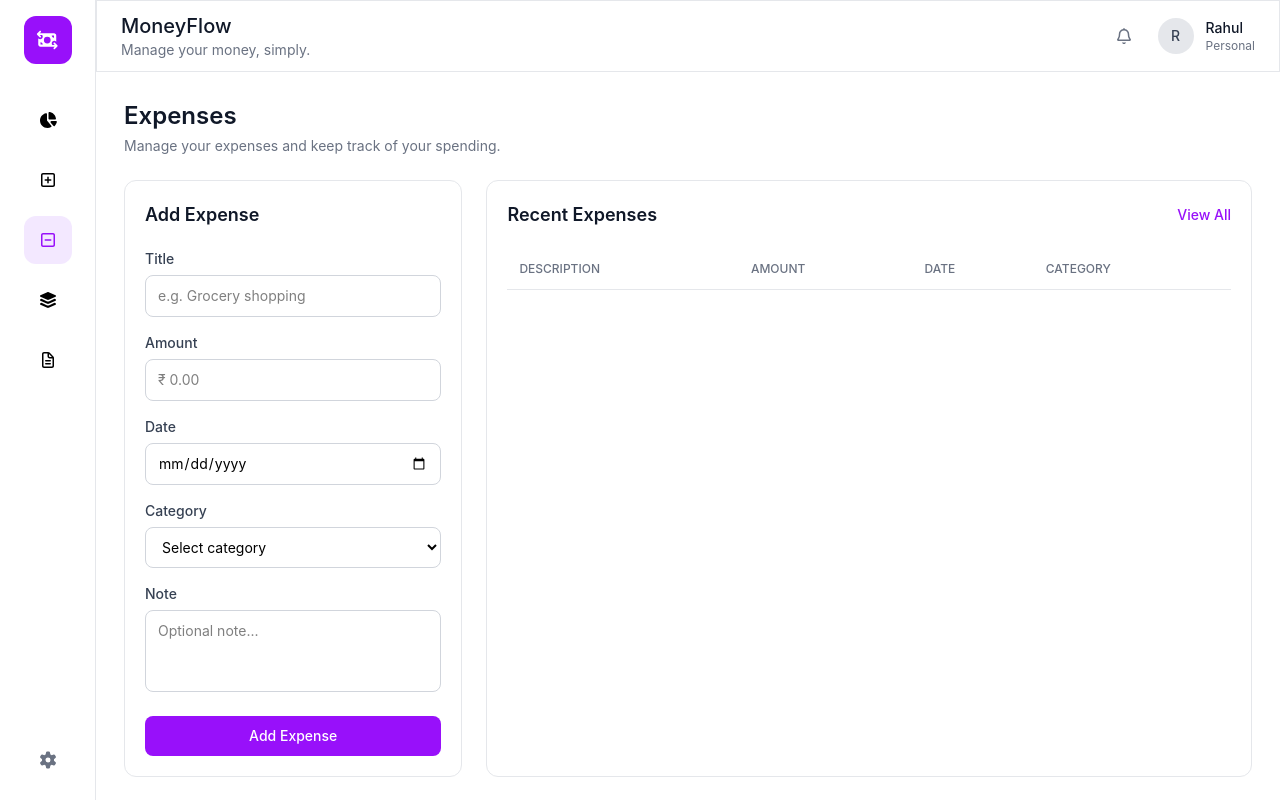
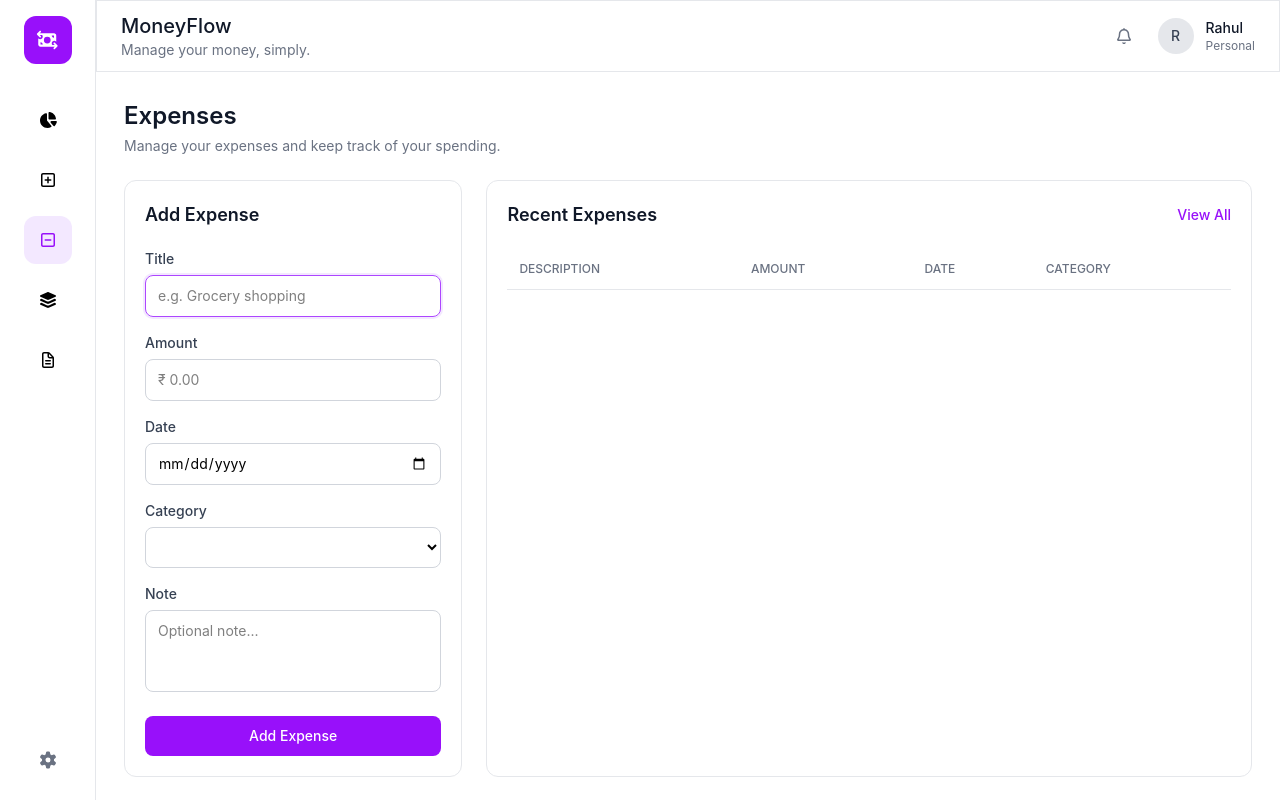
Before and after one commit to geeksrahul/MONEYFLOW, a React (Vite) app: page /expenses in a window 1280 px wide. Built offline with nearby package versions, Linux system fonts and the light colour scheme.

Commit message:
feat: apply context-based state management

```diff
--- /dev/null
+++ b/src/contexts/categories.jsx
@@ -0,0 +1,29 @@
+import { useContext, createContext } from "react";
+import {useCategoryData} from "../hooks";
+
+// define context
+const CategoriesContext = createContext({
+    categories : [],
+    addCategory : () => {},
+    removeCategory : () => {},
+    updateCategory : () => {},
+});
+
+// define context provider
+const CategoriesContextProvider = ({children}) => {
+    const {categories, addCategory, removeCategory, updateCategory } = useCategoryData();
+    return (
+        <CategoriesContext.Provider value={{categories, addCategory, removeCategory, updateCategory}}>
+            {children}
+        </CategoriesContext.Provider>
+    )
+}
+
+// abstraction layer for using category
+const useCategory = () => useContext(CategoriesContext);
+
+// exporting
+export {
+    CategoriesContextProvider,
+    useCategory
+}
--- /dev/null
+++ b/src/contexts/expenses.jsx
@@ -0,0 +1,26 @@
+import { createContext, useContext } from "react";
+import { useExpenseData } from "../hooks";
+
+// define context
+const ExpensesContext = createContext({
+    expenses : [],
+    addExpense : () => {},
+    updateExpense : () => {},
+    removeExpense : () => {},
+})
+
+// define context provider
+const ExpensesContextProvider = ({children}) => {
+    const {expenses, addExpense, removeExpense, updateExpense} = useExpenseData();
+    return(
+        <ExpensesContext.Provider value={{expenses, addExpense, updateExpense, removeExpense}}>
+            {children}
+        </ExpensesContext.Provider>
+    );
+}
+
+// abstraction layer for using category
+const useExpenses = () => useContext(ExpensesContext);
+
+// exporting
+export {useExpenses, ExpensesContextProvider}
--- /dev/null
+++ b/src/contexts/incomes.jsx
@@ -0,0 +1,22 @@
+import { createContext, useContext } from "react";
+import { useIncomeData } from "../hooks";
+
+const IncomesContext = createContext({
+    incomes : [],
+    addIncome : ()=>{},
+    removeIncome : ()=>{},
+    updateIncome : ()=>{},
+})
+
+const IncomesContextProvider = ({children}) => {
+    const {incomes, addIncome, removeIncome, updateIncome} = useIncomeData();
+    return (
+        <IncomesContext.Provider value={{incomes, addIncome, removeIncome, updateIncome}}>
+            {children}
+        </IncomesContext.Provider>
+    );
+}
+
+const useIncomes = () => useContext(IncomesContext)
+
+export {IncomesContextProvider, useIncomes}
--- /dev/null
+++ b/src/contexts/index.js
@@ -0,0 +1,12 @@
+import { IncomesContextProvider, useIncomes } from "./incomes";
+import { ExpensesContextProvider, useExpenses } from "./expenses";
+import { CategoriesContextProvider, useCategory } from "./categories";
+
+export {
+    useIncomes,
+    useExpenses,
+    useCategory,
+    IncomesContextProvider,
+    ExpensesContextProvider,
+    CategoriesContextProvider,
+}
--- a/src/hooks/useCategoryData.js
+++ b/src/hooks/useCategoryData.js
@@ -7,7 +7,7 @@ function useCategoryData() {
     useEffect(()=>{
         saveData()
     }, [categories])
-
+    // add, update, delete
     function addCategory(category) {
         setCategories(prev => [...prev, category])
     }
@@ -17,12 +17,14 @@ function useCategoryData() {
     function updateCategory(id, newCategory) {
         setCategories(prev => prev.map(category => category.id === id ? newCategory : category))
     }
+    // save & load
     function saveData() {
         localStorage.setItem("categories", JSON.stringify(categories))
     }
     function loadData() {
         return JSON.parse(localStorage.getItem("categories") ?? "[]")
     }
+    // returning state and method
     return {categories, addCategory, removeCategory, updateCategory};
 }
 
--- a/src/pages/Categories.jsx
+++ b/src/pages/Categories.jsx
@@ -1,15 +1,24 @@
-import { useEffect, useState } from "react";
-import { useCategoryData } from "../hooks";
+import { useEffect, useRef, useState } from "react";
 import CategoryCard from "../components/cards/CategoryCard";
+import { useCategory } from "../contexts";
+
 const Categories = () => {
-    const {categories, addCategory} = useCategoryData()
+    const {categories, addCategory} = useCategory();
 
     const [title, setTitle] = useState("");
     const [type, setType] = useState("");
 
+    const focusInput = useRef()
+
     useEffect(()=>{
         document.title = "Categories | MoneyFlow";
+        focusInput.current.focus();
     }, []);
+
+    const cleanUp = () => {
+        setTitle("");
+        setType("");
+    }
 
     const handleFormSubmit = (e) => {
         e.preventDefault()
@@ -18,6 +27,8 @@ const Categories = () => {
             title,
             type
         })
+        cleanUp();
+        focusInput.current.focus();
     }
 
     return (
@@ -66,6 +77,7 @@ const Categories = () => {
                                 onChange={(e)=>{
                                     setTitle(e.target.value)
                                 }}
+                                ref={focusInput}
                             />
                         </div>
 
--- a/src/pages/Expenses.jsx
+++ b/src/pages/Expenses.jsx
@@ -1,19 +1,31 @@
-import { useEffect, useState } from "react";
-import { useExpenseData } from "../hooks";
+import { useEffect, useRef, useState } from "react";
 import { ExpenseDataRow } from "../components/data";
+import { useCategory, useExpenses } from "../contexts";
 
 const Expense = () => {
-    const {expenses, addExpense} = useExpenseData()
+    const {expenses, addExpense} = useExpenses();
+    const {categories} = useCategory();
 
-        const [title, setTitle] = useState("");
-        const [amount, setAmount] = useState("");
-        const [date, setDate] = useState("");
-        const [category, setCategory] = useState("");
-        const [note, setNote] = useState("");
+    const [title, setTitle] = useState("");
+    const [amount, setAmount] = useState("");
+    const [date, setDate] = useState("");
+    const [category, setCategory] = useState("");
+    const [note, setNote] = useState("");
+
+    const focusInput = useRef()
 
     useEffect(()=>{
         document.title = "Expenses | MoneyFlow";
+        focusInput.current.focus()
     }, []);
+
+    const cleanUp = () => {
+        setTitle("");
+        setAmount("");
+        setDate("");
+        setCategory("");
+        setNote("");
+    }
 
     const handleFormSubmit = (e) => {
         e.preventDefault()
@@ -25,6 +37,8 @@ const Expense = () => {
             category,
             note
         })
+        cleanUp();
+        focusInput.current.focus()
     }
     return (
         <section className="h-full p-2">
@@ -72,6 +86,7 @@ const Expense = () => {
                                 onChange={(e)=>{
                                     setTitle(e.target.value)
                                 }}
+                                ref={focusInput}
                             />
                         </div>
 
@@ -133,13 +148,12 @@ const Expense = () => {
                                     setCategory(e.target.value)
                                 }}
                             >
-                                <option value="">Select category</option>
-                                <option value="food">Food</option>
-                                <option value="shopping">Shopping</option>
-                                <option value="transport">Transport</option>
-                                <option value="bills">Bills</option>
-                                <option value="entertainment">Entertainment</option>
-                                <option value="other">Other</option>
+                                {categories
+                                    .filter(category => category.type === "expense")
+                                    .map((category) => (
+                                        <option value={category.id} key={category.id}> {category.title} </option>
+                                    ))
+                                }
                             </select>
                         </div>
 
--- a/src/pages/Income.jsx
+++ b/src/pages/Income.jsx
@@ -1,17 +1,30 @@
-import { useEffect, useState } from "react";
-import { useIncomeData } from "../hooks";
+import { useEffect, useState, useRef } from "react";
 import { IncomeDataRow } from "../components/data";
+import { useCategory, useIncomes } from "../contexts";
+
 const Income = () => {
-    const {incomes, addIncome} = useIncomeData();
+    const {incomes, addIncome} = useIncomes();
+    const {categories} = useCategory();
     const [title, setTitle] = useState("");
     const [amount, setAmount] = useState("");
     const [date, setDate] = useState("");
     const [category, setCategory] = useState("");
     const [note, setNote] = useState("");
 
+    const focusInput = useRef()
     useEffect(()=>{
         document.title = "Incomes | MoneyFlow";
+        focusInput.current.focus()
     }, []);
+
+
+    const cleanUp = () => {
+        setTitle("");
+        setAmount("");
+        setDate("");
+        setCategory("");
+        setNote("");
+    }
 
     const handleFormSubmit = (e) => {
         e.preventDefault();
@@ -23,6 +36,8 @@ const Income = () => {
             category,
             note
         });
+        cleanUp();
+        focusInput.current.focus();
     }
     return (
         <section className="h-full p-2">
@@ -68,8 +83,9 @@ const Income = () => {
                                 className="rounded-lg border border-gray-300 px-3 py-2.5 text-sm outline-none focus:border-purple-500 focus:ring-2 focus:ring-purple-100"
                                 value={title}
                                 onChange={(e) => {
-                                    setSource(e.target.value);
+                                    setTitle(e.target.value);
                                 }}
+                                ref={focusInput}
                             />
                         </div>
 
@@ -131,11 +147,14 @@ const Income = () => {
                                     setCategory(e.target.value);
                                 }}
                             >
-                                <option value="">Select category</option>
-                                <option value="salary">Salary</option>
-                                <option value="freelance">Freelance</option>
-                                <option value="investment">Investment</option>
-                                <option value="other">Other</option>
+
+                                {
+                                    categories
+                                    .filter(category => category.type === "income")
+                                    .map((category) => (
+                                        <option value={category.title} key={category.id}> {category.title} </option>
+                                    ))
+                                }
                             </select>
                         </div>
 
```
Also changed, not shown: src/Layout.jsx (+8 -0 lines).
